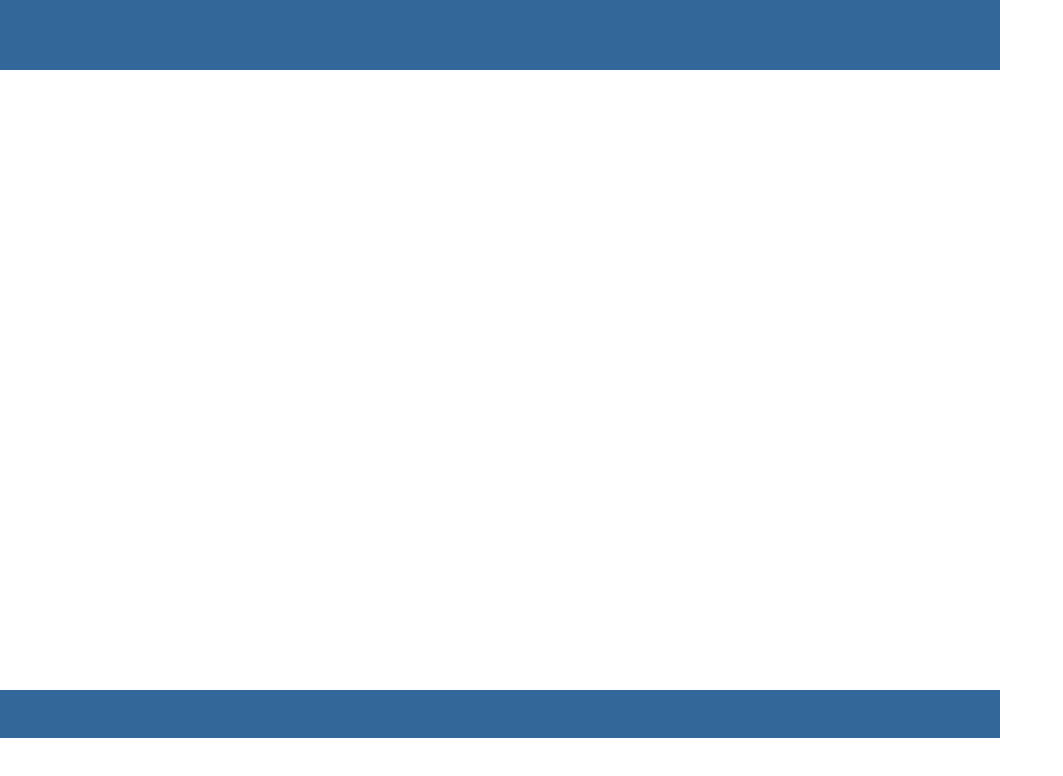
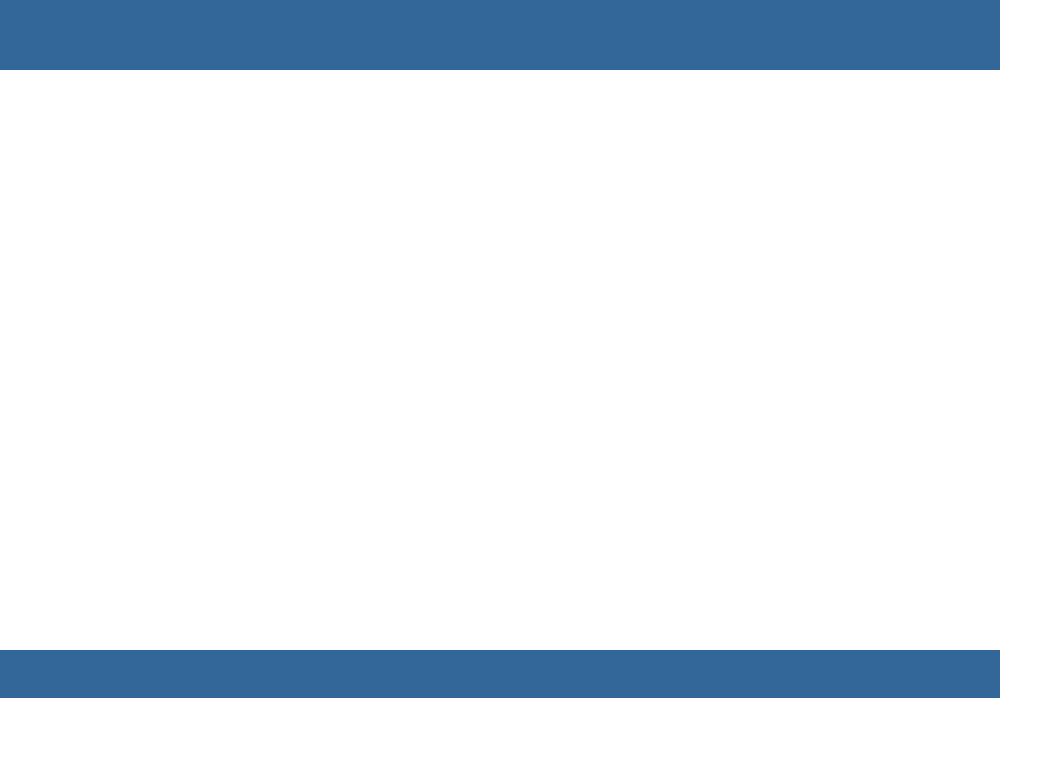
Before and after one commit to erogers6264/planet-pop, a plain HTML site: page index.html in a window 1280 px wide. Shown: the whole page, without its empty margins (0-1063 px from the left). Drawn offline with Linux system fonts and the light colour scheme.

Commit message:
Move bottom bar up

```diff
--- a/style.css
+++ b/style.css
@@ -30,7 +30,7 @@ body {
 #bottom_bar {
   position: absolute;
   left: 0;
-  top: 690px;
+  top: 650px;
   width: 1000px;
   height: 48px;
   background-color: #369;
```
